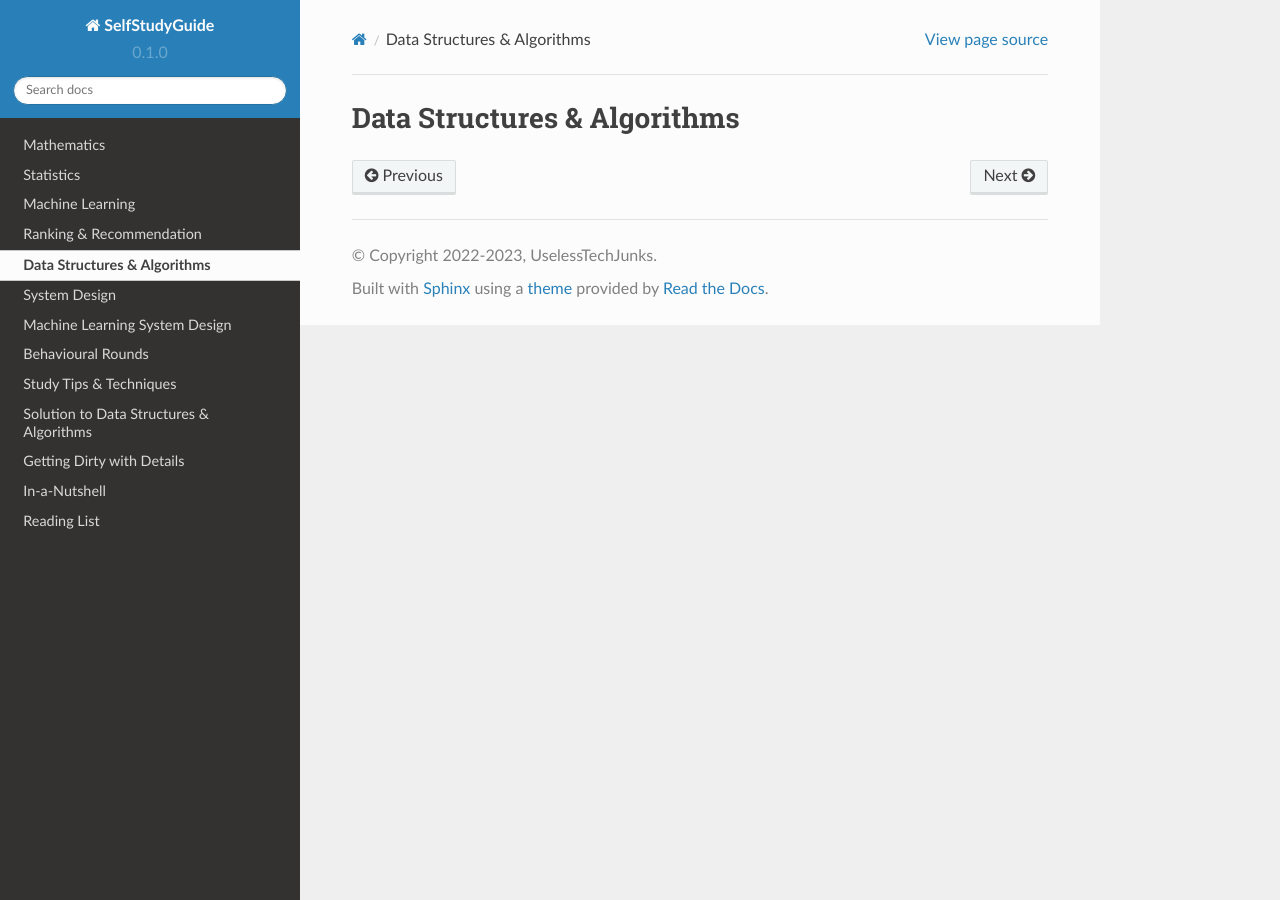
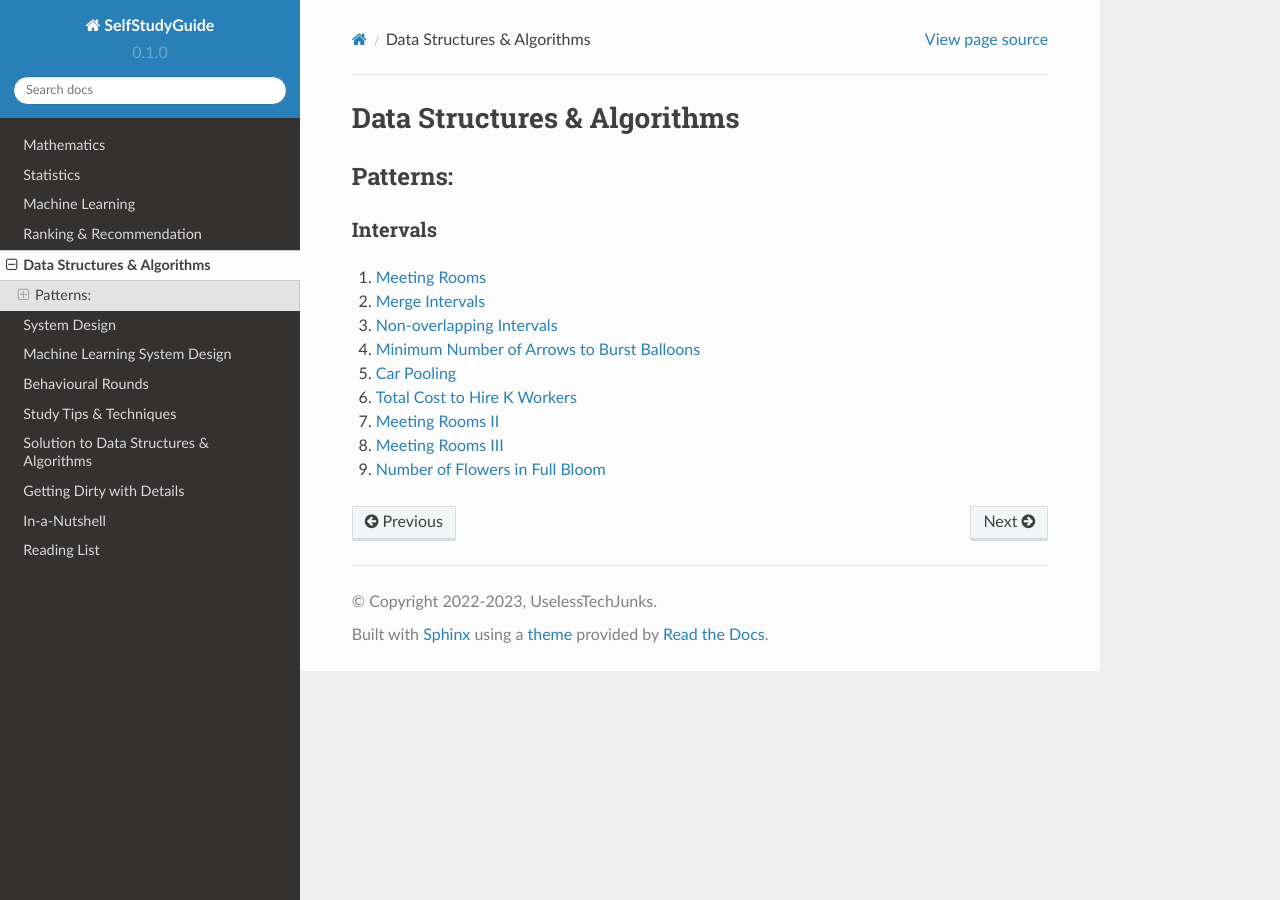
Before and after one commit to uselesstechjunks/leetcode, a Sphinx documentation site: the page built from docs/source/dsalgo.rst, in a window 1280 px wide. Built offline with Sphinx 7.4.7 and the Read the Docs theme 2.0.0, drawn with Linux system fonts in a browser that asks for light colours.

Commit message:
Update dsalgo.rst

```diff
--- a/docs/source/dsalgo.rst
+++ b/docs/source/dsalgo.rst
@@ -1,2 +1,18 @@
 Data Structures & Algorithms
+############################################
+
+Patterns:
 ========================================
+
+Intervals
+---------------------------
+
+#. `Meeting Rooms <https://leetcode.com/problems/meeting-rooms/>`_
+#. `Merge Intervals <https://leetcode.com/problems/merge-intervals/>`_
+#. `Non-overlapping Intervals <https://leetcode.com/problems/non-overlapping-intervals/>`_
+#. `Minimum Number of Arrows to Burst Balloons <https://leetcode.com/problems/minimum-number-of-arrows-to-burst-balloons/description/>`_
+#. `Car Pooling <https://leetcode.com/problems/car-pooling/>`_
+#. `Total Cost to Hire K Workers <https://leetcode.com/problems/total-cost-to-hire-k-workers/>`_
+#. `Meeting Rooms II <https://leetcode.com/problems/meeting-rooms-ii/>`_
+#. `Meeting Rooms III <https://leetcode.com/problems/meeting-rooms-iii/>`_
+#. `Number of Flowers in Full Bloom <https://leetcode.com/problems/number-of-flowers-in-full-bloom/>`_
```
